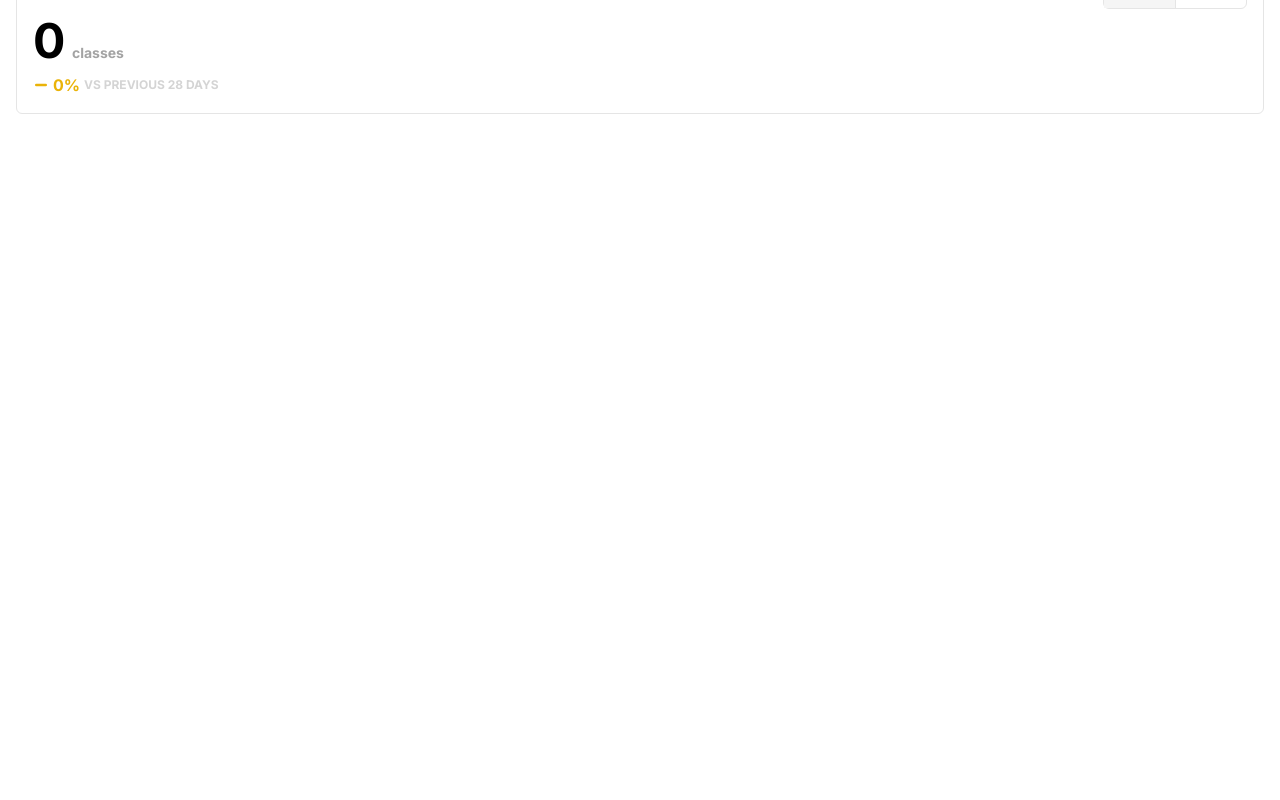
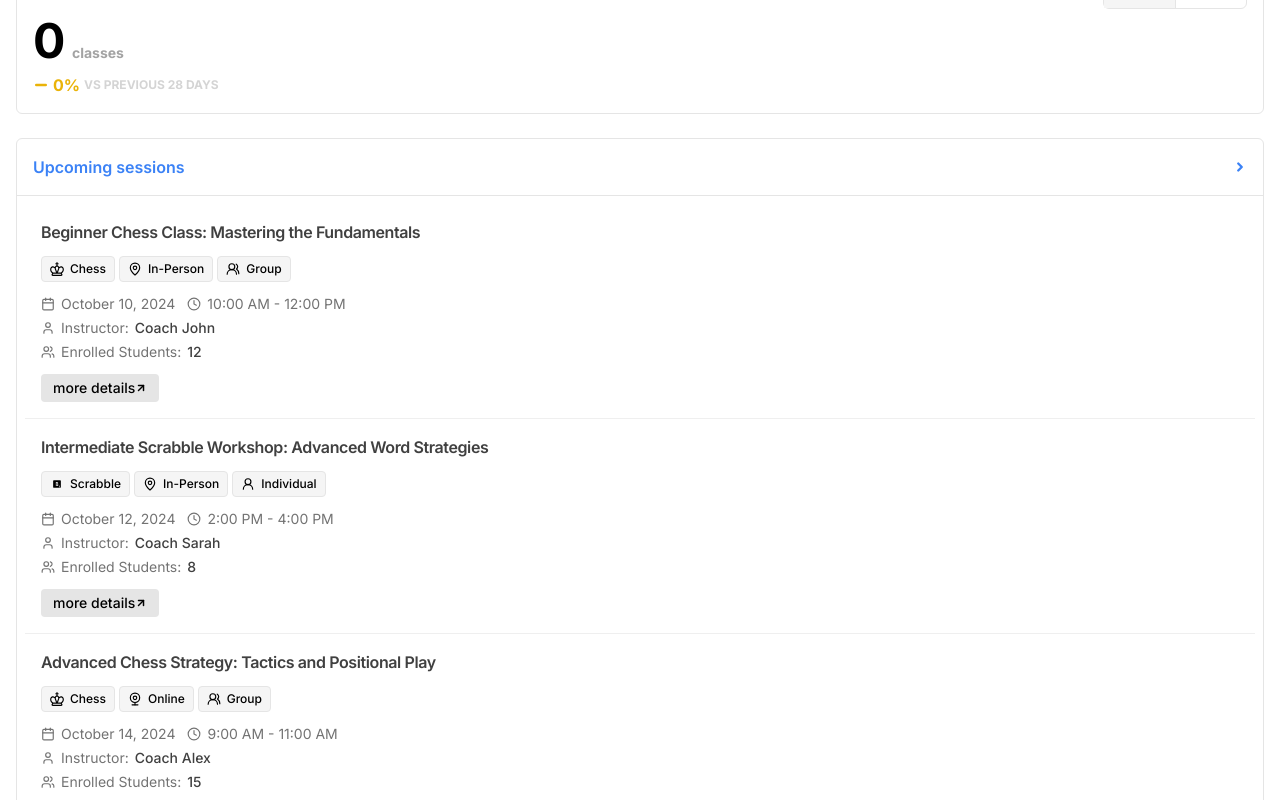
Before and after one commit to Brainy-Bunch/brainy-bunch-erp, a Next.js app: page /admin/dashboard in a window 1280 px wide. Shown: the part 480-1280 px from the top of the page. Before the commit the page ends 800 px from the top, so only its background shows below. Built offline with nearby package versions, Linux system fonts and the light colour scheme; no server answers.

Commit message:
fix: fix upcoming sessions metric card

```diff
--- a/src/app/(pages)/admin/dashboard/page.tsx
+++ b/src/app/(pages)/admin/dashboard/page.tsx
@@ -12,11 +12,10 @@ const Dashboard = () => {
     <div className=" pb-20">
       <Header role={user.user?.role || ""} />
       <div className="px-4">
-        <div className="mt-6 space-y-12">
+        <div className="mt-6 space-y-6">
           <SessionsMetrics />
-
           {/* upcoming classes */}
-          {/* <UpcomingSessions /> */}
+          <UpcomingSessions />
         </div>
       </div>
     </div>
--- /dev/null
+++ b/src/app/_components/admin/dashboard/GameParticipation.tsx
@@ -0,0 +1,5 @@
+const GameParticipation = () => {
+  return <div></div>;
+};
+
+export default GameParticipation;
--- a/src/app/_components/admin/dashboard/SessionsMetrics.tsx
+++ b/src/app/_components/admin/dashboard/SessionsMetrics.tsx
@@ -13,9 +13,9 @@ const SessionsMetrics = () => {
   return (
     <div className="space-y-3">
       <div className="w-full border rounded-md bg-white">
-        <div className="p-4 border-b flex items-center justify-between">
-          <h1 className=" font-semibold text-black">Training sessions</h1>
-          <ChevronRight size={14} />
+        <div className="p-4 border-b flex text-blue-500 items-center justify-between">
+          <h1 className=" font-semibold">Training sessions</h1>
+          <ChevronRight size={14} strokeWidth={4} />
         </div>
 
         <div className=" py-4 flex flex-col gap-4">
--- a/src/app/_components/admin/dashboard/upcoming-sessions.tsx
+++ b/src/app/_components/admin/dashboard/upcoming-sessions.tsx
@@ -6,6 +6,11 @@ import {
   ArrowUpRight,
   Users,
   ArrowRight,
+  ChevronRight,
+  MapPin,
+  Webcam,
+  UsersRound,
+  UserRound,
 } from "lucide-react";
 import { useState } from "react";
 
@@ -19,6 +24,8 @@ type Session = {
   status: "Scheduled" | "Cancelled" | "Completed";
   studentsEnrolled: number;
   gameType: string;
+  sessionMode: "Online" | "In-Person";
+  sessionType: "Individual" | "Group";
 };
 
 const ChessSvg = (
@@ -40,8 +47,8 @@ const ChessSvg = (
 const ScrabbleSvg = (
   <svg
     xmlns="http://www.w3.org/2000/svg"
-    width="24px"
-    height="24px"
+    width="14px"
+    height="14px"
     viewBox="0 0 76 76"
     version="1.1"
     baseProfile="full"
@@ -67,6 +74,8 @@ const upcomingSessions: Session[] = [
     status: "Scheduled",
     studentsEnrolled: 12,
     gameType: "Chess",
+    sessionMode: "In-Person",
+    sessionType: "Group",
   },
   {
     id: "2",
@@ -78,6 +87,8 @@ const upcomingSessions: Session[] = [
     status: "Scheduled",
     studentsEnrolled: 8,
     gameType: "Scrabble",
+    sessionMode: "In-Person",
+    sessionType: "Individual",
   },
   {
     id: "3",
@@ -89,6 +100,8 @@ const upcomingSessions: Session[] = [
     status: "Scheduled",
     studentsEnrolled: 15,
     gameType: "Chess",
+    sessionMode: "Online",
+    sessionType: "Group",
   },
   {
     id: "4",
@@ -100,6 +113,8 @@ const upcomingSessions: Session[] = [
     status: "Scheduled",
     studentsEnrolled: 10,
     gameType: "Scrabble",
+    sessionMode: "In-Person",
+    sessionType: "Group",
   },
   {
     id: "5",
@@ -111,6 +126,8 @@ const upcomingSessions: Session[] = [
     status: "Scheduled",
     studentsEnrolled: 9,
     gameType: "Chess",
+    sessionMode: "In-Person",
+    sessionType: "Individual",
   },
 ];
 
@@ -128,14 +145,32 @@ const SessionCard = ({
         index !== 0 ? "border-t border-neutral-200/60" : ""
       )}
     >
-      <p className="text-neutral-700 font-medium tracking-tight">
+      <p className="text-neutral-700 font-semibold tracking-tight">
         {session.title}
       </p>
 
-      <p className="text-xs px-2 py-1 my-2 bg-neutral-100 border max-w-fit rounded flex items-center gap-1.5 font-medium">
-        {session.gameType === "Chess" ? ChessSvg : ScrabbleSvg}
-        {session.gameType}
-      </p>
+      <div className="flex gap-1 items-center">
+        <p className="text-xs px-2 py-1 my-2 bg-neutral-100 border max-w-fit rounded flex items-center gap-1.5 font-medium">
+          {session.gameType === "Chess" ? ChessSvg : ScrabbleSvg}
+          {session.gameType}
+        </p>
+        <p className="text-xs px-2 py-1 my-2 bg-neutral-100 border max-w-fit rounded flex items-center gap-1.5 font-medium">
+          {session.sessionMode === "Online" ? (
+            <Webcam size={14} />
+          ) : (
+            <MapPin size={14} />
+          )}
+          {session.sessionMode}
+        </p>{" "}
+        <p className="text-xs px-2 py-1 my-2 bg-neutral-100 border max-w-fit rounded flex items-center gap-1.5 font-medium">
+          {session.sessionType === "Group" ? (
+            <UsersRound size={14} />
+          ) : (
+            <UserRound size={14} />
+          )}
+          {session.sessionType}
+        </p>
+      </div>
 
       <div className="flex text-sm items-center gap-3 text-neutral-500">
         <div className="flex items-center gap-1.5">
@@ -159,12 +194,19 @@ const SessionCard = ({
           {session.studentsEnrolled}
         </span>
       </div>
-      <a
+      {/* <a
         href=""
-        className="mt-2 underline text-sm text-blue-500 flex items-center"
+        className="mt-2 text-sm text-orange-500 font-medium underline flex items-center"
       >
         more details
         <ArrowUpRight size={12} />
+      </a> */}
+      <a
+        href=""
+        className="mt-2 text-sm px-3 bg-neutral-200 max-w-fit py-1 rounded font-medium flex items-center"
+      >
+        more details
+        <ArrowUpRight strokeWidth="3" size={12} />
       </a>
     </div>
   );
@@ -174,11 +216,12 @@ const UpcomingSessions = () => {
   const [activeGame, setActiveGame] = useState("scrabble");
 
   return (
-    <div className="space-y-4">
-      <div className="flex items-center justify-between">
-        <h1 className=" text-xl font-medium text-black mb-6">Upcoming sessions</h1>
+    <div className="w-full border rounded-md bg-white">
+      <div className="p-4 border-b flex items-center justify-between text-blue-500">
+        <h1 className=" font-semibold ">Upcoming sessions</h1>
+        <ChevronRight size={14} strokeWidth={4}  />
       </div>
-      <div className="flex flex-col  relative bg-white    p-2 border border-neutral-200 rounded-md">
+      <div className="flex flex-col  relative bg-white  p-2  rounded-md">
         {upcomingSessions.map((session, index) => {
           return <SessionCard session={session} key={index} index={index} />;
         })}
```
